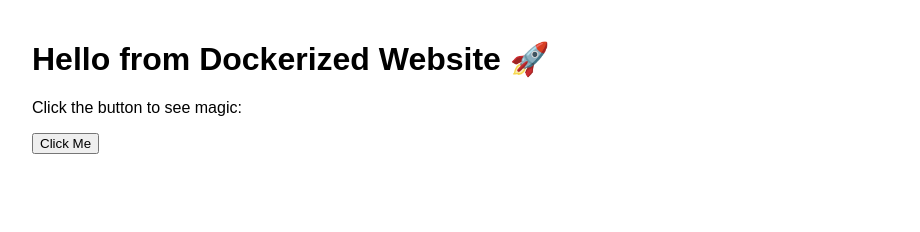
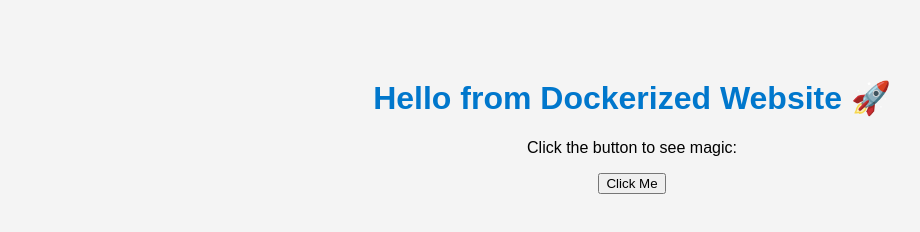
Before and after one commit to Anityasundar/docker_Compose, a plain HTML site: page index.html in a window 1280 px wide. Shown: the whole page, without its empty margins (8-928 px from the left). Drawn offline with Linux system fonts and the light colour scheme.

Commit message:
Update style.css

```diff
--- a/style.css
+++ b/style.css
@@ -1,8 +1,10 @@
 body {
-  font-family: Arial;
-  margin: 40px;
+  font-family: sans-serif;
+  background-color: #f4f4f4;
+  text-align: center;
+  padding-top: 50px;
 }
-form input, form button {
-  padding: 8px;
-  margin: 4px;
+
+h1 {
+  color: #0077cc;
 }
```
